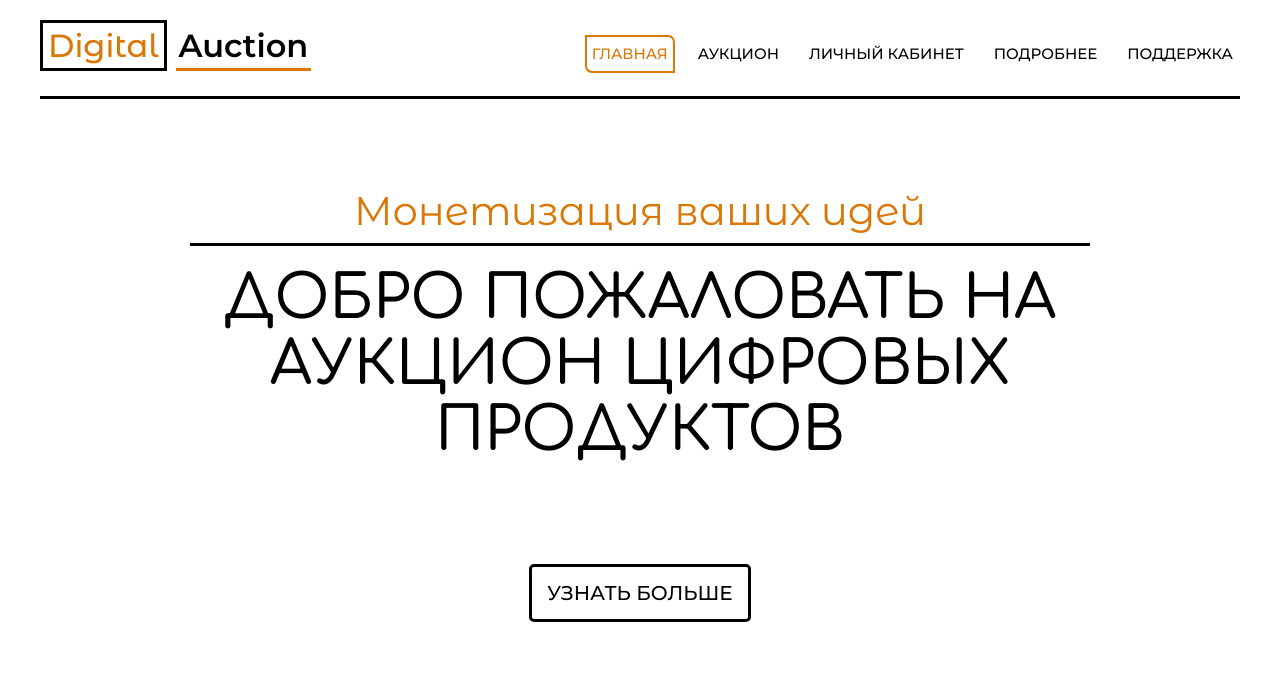
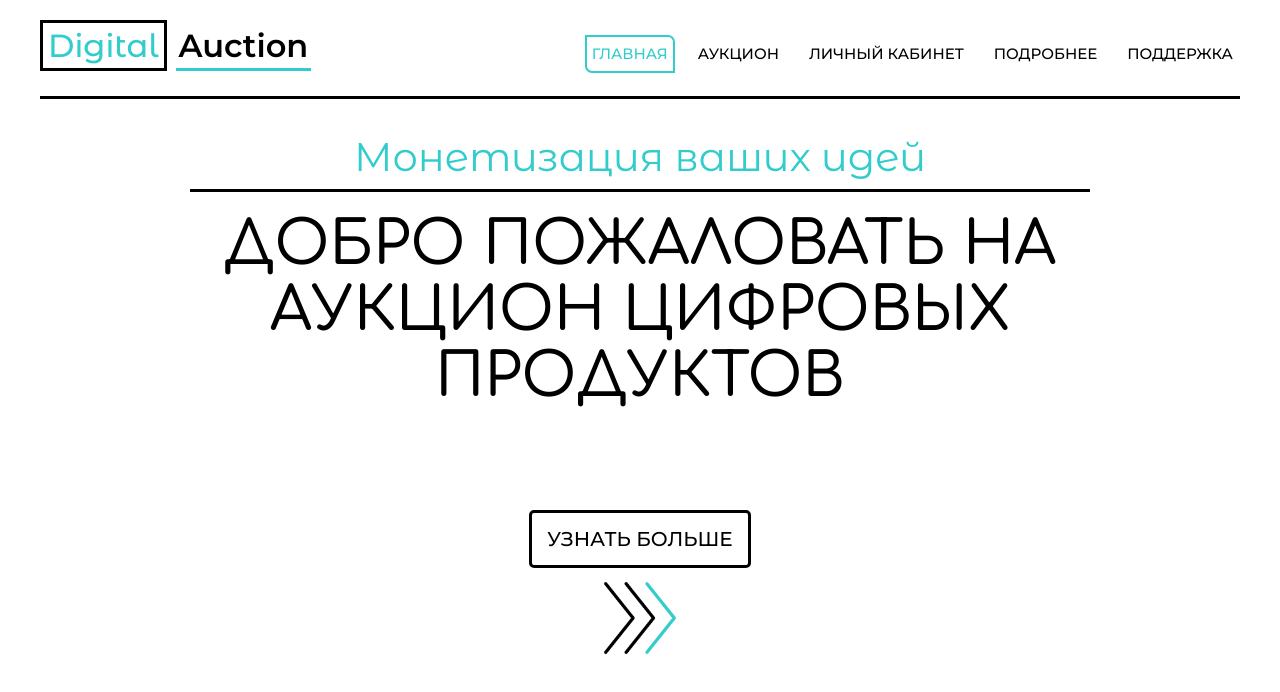
Before and after one commit to SnailChton/DAuction, a plain HTML site: page index.html in a window 1280 px wide. Drawn offline with Linux system fonts and the light colour scheme.

Commit message:
reDesign

```diff
--- a/assets/css/style.css
+++ b/assets/css/style.css
@@ -40,7 +40,7 @@ h1, h2, h3, h4, h5, h6 {
 }
 .intro__suptittle {
     font-family: 'Montserrat Alternates', sans-serif;
-    color: rgb(218, 119, 6);
+    color: rgb(51,204,204);
     font-weight: 400;
     font-size: 40px;
     margin-bottom: 20px;
@@ -65,6 +65,9 @@ h1, h2, h3, h4, h5, h6 {
     color: white;
     background-color: black;
 }
+.intro__arrow__icon {
+    width: 100px;
+}
 .header {
     padding-top: 20px;
     position: fixed;
@@ -88,7 +91,7 @@ h1, h2, h3, h4, h5, h6 {
     font-size: 32px;
 }
 .header__logo.part__one {
-    color: rgb(218, 119, 6);
+    color: rgb(51,204,204);
     border: 3px solid black;
     padding: 3px 5px;
     font-family: 'Montserrat Alternates', sans-serif;
@@ -97,8 +100,9 @@ h1, h2, h3, h4, h5, h6 {
 .header__logo.part__two {
     padding: 3px;
     font-weight: 600;
-    border-bottom: 3px solid rgb(218, 119, 6);
+    border-bottom: 3px solid rgb(51,204,204);
 }
+
 .header__nav {
     position: relative;
     top: 15px;
@@ -118,12 +122,12 @@ h1, h2, h3, h4, h5, h6 {
     transition: color 0.2s linear, border 0.2s linear;
 }
 .nav__link.active {
-    border: 2px solid rgb(218, 119, 6);
+    border: 2px solid rgb(51,204,204);
     border-bottom-left-radius: 7px;
     border-top-right-radius: 7px;
-    color: rgb(218, 119, 6);
+    color: rgb(51,204,204);
 }
 .nav__link:hover {
-    color: rgb(218, 119, 6);
-    border-bottom: 2px rgb(218, 119, 6) solid;
+    color: rgb(51,204,204);
+    border-bottom: 2px rgb(51,204,204) solid;
 }
--- a/index.html
+++ b/index.html
@@ -36,6 +36,8 @@
                 <h2 class="intro__suptittle">Монетизация ваших идей</h2>
                 <h1 class="intro__tittle">ДОБРО ПОЖАЛОВАТЬ НА АУКЦИОН ЦИФРОВЫХ ПРОДУКТОВ</h1>
                 <a class="intro__btn" href="" onclick="alert('Никич Крут')">Узнать больше</a>
+                <br>
+                <img class="intro__arrow__icon" src="assets/images/icn_arrow.gif" alt="">
             </div>
         </div>
     </div>
```
Also changed, not shown: assets/images/icn_arrow.gif (added), assets/images/logo_auc.png (added), assets/images/logo_icon.gif (added).
